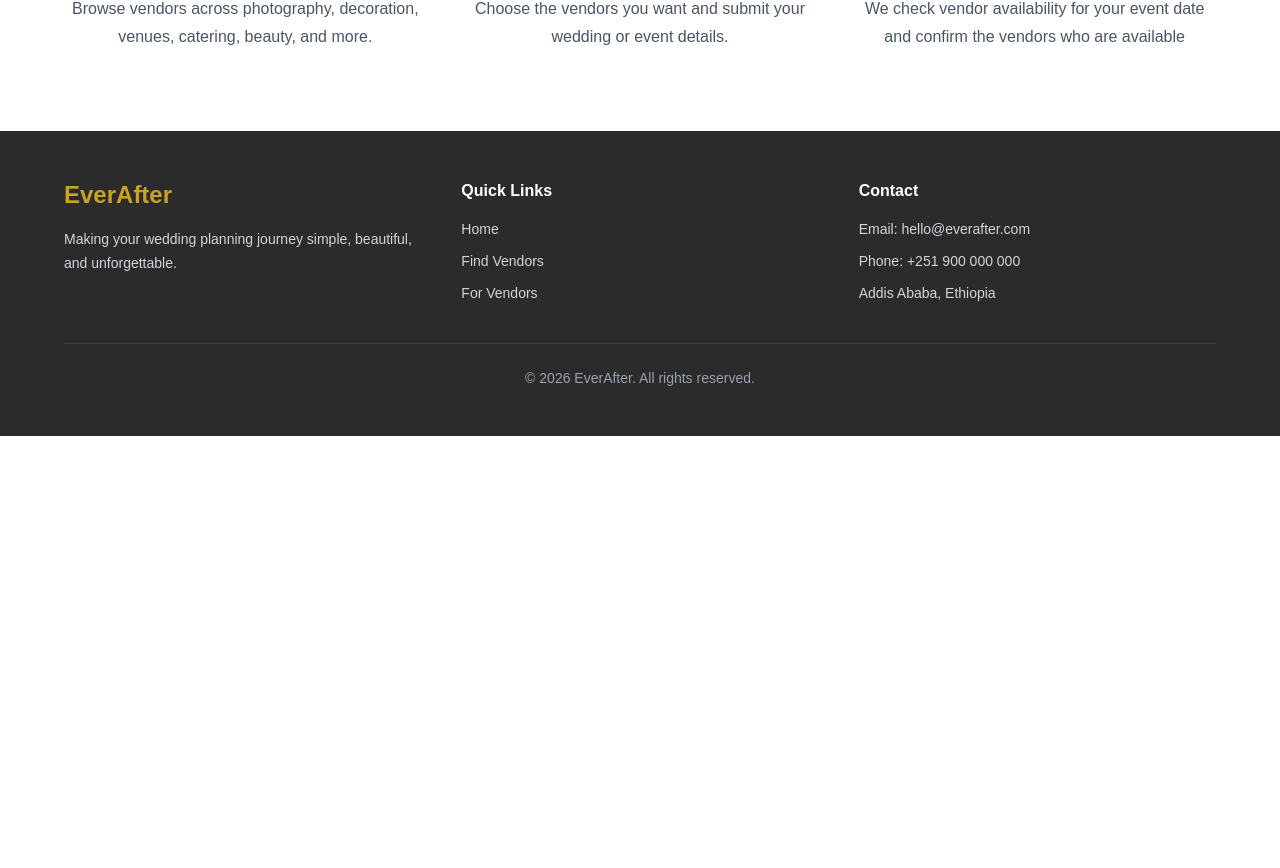
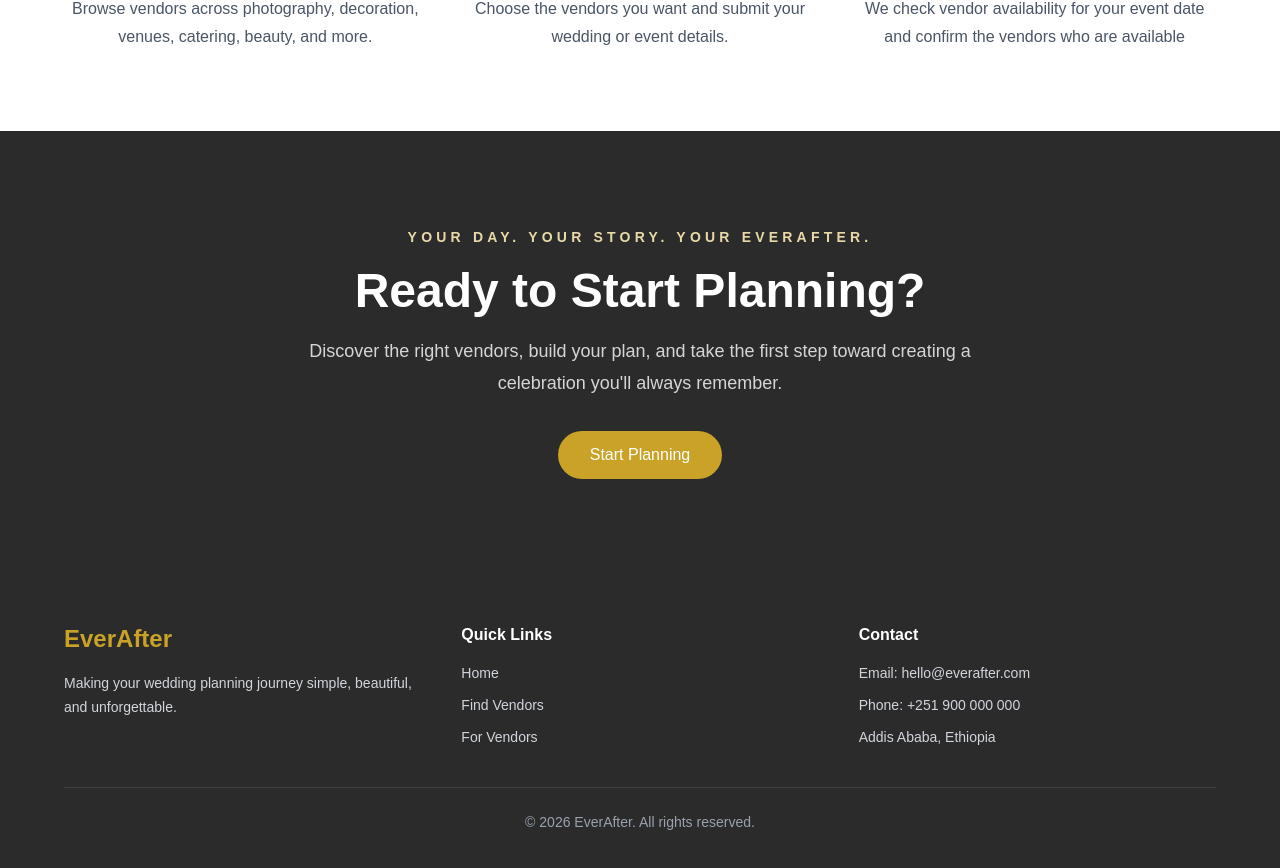
Before and after one commit to ReeSeng1/wedding-event-platform, a Next.js app in the folder frontend/: page / in a window 1280 px wide. Shown: the part 2312-3180 px from the top of the page. Before the commit the page ends 2748 px from the top, so only its background shows below. Built offline with nearby package versions, Linux system fonts and the light colour scheme.

Commit message:
add cta section in homepage

```diff
--- a/frontend/src/app/page.tsx
+++ b/frontend/src/app/page.tsx
@@ -3,6 +3,7 @@ import Hero from "@/components/Hero";
 import AboutSection from "@/components/AboutSection";
 import WhyChooseUs from "@/components/WhyChooseUs";
 import HowItWorks from "@/components/HowItWorks";
+import CTASection from "@/components/CTASection";
 import Footer from "@/components/Footer";
 
 export default function Home() {
@@ -13,6 +14,7 @@ export default function Home() {
       <AboutSection/>
       <WhyChooseUs/>
       <HowItWorks/>
+      <CTASection/>
       <Footer/>
     </main>
   );
--- /dev/null
+++ b/frontend/src/components/CTASection.tsx
@@ -0,0 +1,22 @@
+export default function CTASection() {
+    return (
+        <section className="bg-[#2B2B2B] px-8 py-24">
+            <div className="mx-auto max-w-4xl text-center">
+                <p className="text-sm font-semibold uppercase tracking-[0.3em] text-[#E8D9A8]">
+                    Your Day. Your Story. Your EverAfter.
+                </p>
+                <h2 className="mt-5 text-4xl font-bold text-white md:text-5xl">
+                    Ready to Start Planning?
+                </h2>
+                <p className="mx-auto mt-5 max-w-2xl text-lg leading-8 text-white/80">
+                    Discover the right vendors, build your plan, and take the
+                    first step toward creating a celebration you'll always remember.
+                </p>
+                <a href="/find-vendors"
+                   className="mt-8 inline-block rounded-full bg-[#C9A227] px-8 py-3 font-medium text-white hover:bg-[#B08D20]">
+                    Start Planning
+                </a>
+            </div>
+        </section>
+    );
+}
```
